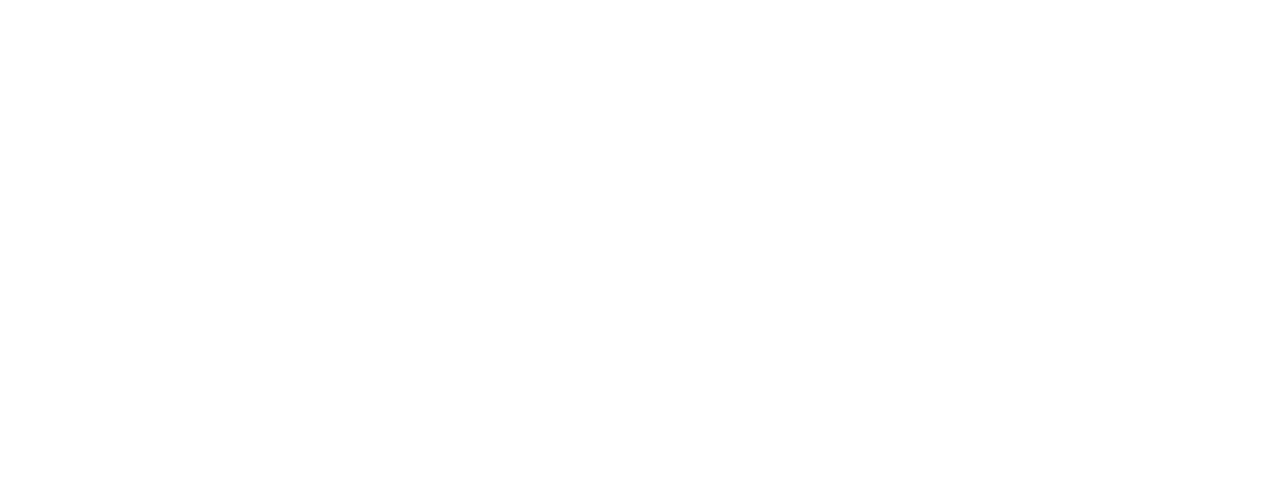
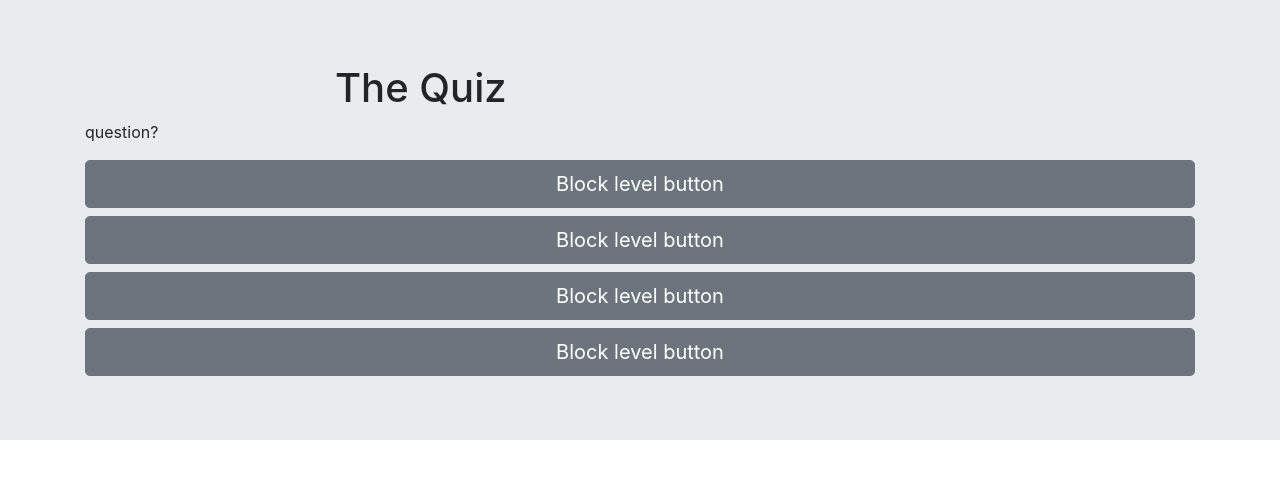
Before and after one commit to BOSSZEUS/code-quiz, a plain HTML site: page index.html in a window 1280 px wide. Drawn offline with nearby package versions, Linux system fonts and the light colour scheme.

Commit message:
added some html

```diff
--- a/assets/style.css
+++ b/assets/style.css
@@ -0,0 +1,10 @@
+
+.jumbotron{
+  align-content: center;
+}
+#quiz{
+  margin-left: 250px;
+}
+#questions{
+  align-content: center;
+}
--- a/index.html
+++ b/index.html
@@ -13,6 +13,17 @@
 <body>
 
 
+<div class="jumbotron jumbotron-fluid">
+  <div class="container">
+    <h1 id="quiz">The Quiz</h1>
+    <p id="questions">question?</p>
+
+    <button type="button" class="btn btn-secondary btn-lg btn-block">Block level button</button>
+    <button type="button" class="btn btn-secondary btn-lg btn-block">Block level button</button>
+    <button type="button" class="btn btn-secondary btn-lg btn-block">Block level button</button>
+    <button type="button" class="btn btn-secondary btn-lg btn-block">Block level button</button>
+  </div>
+</div>
 
 
 
```
